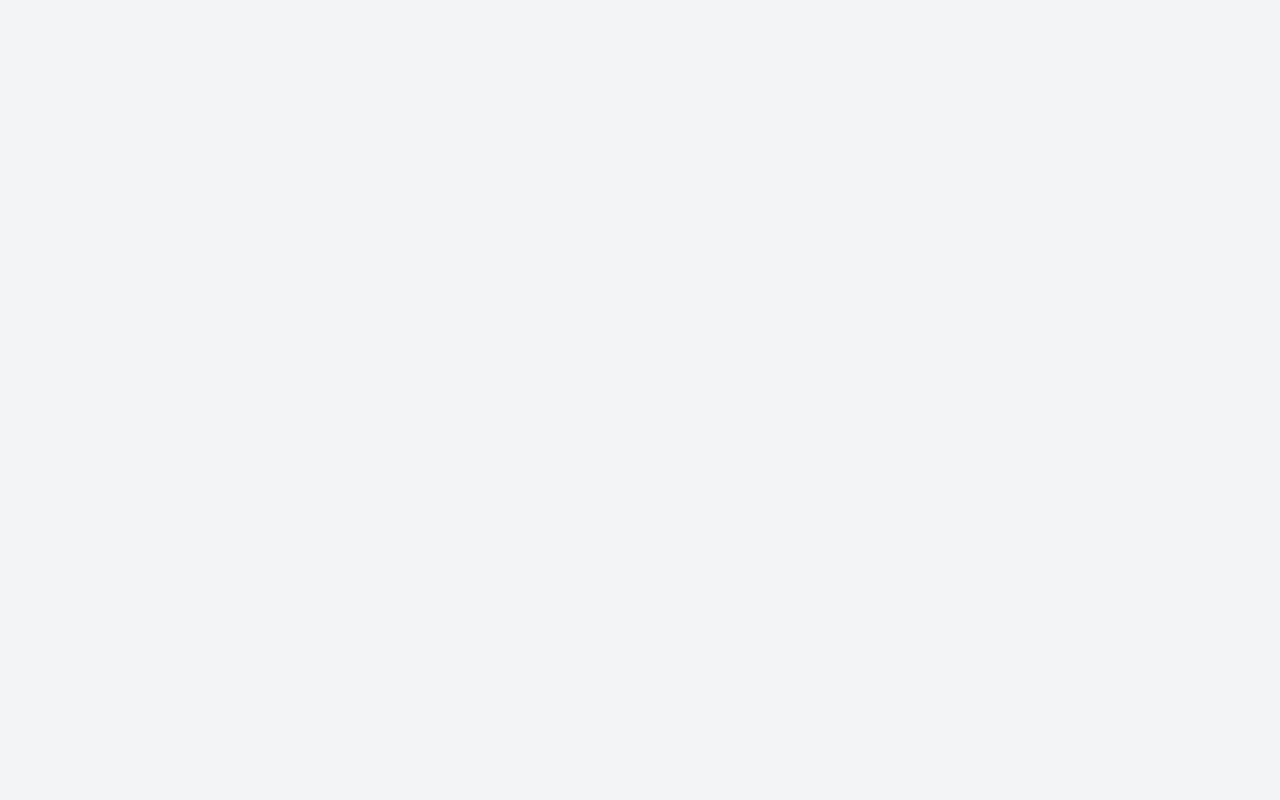
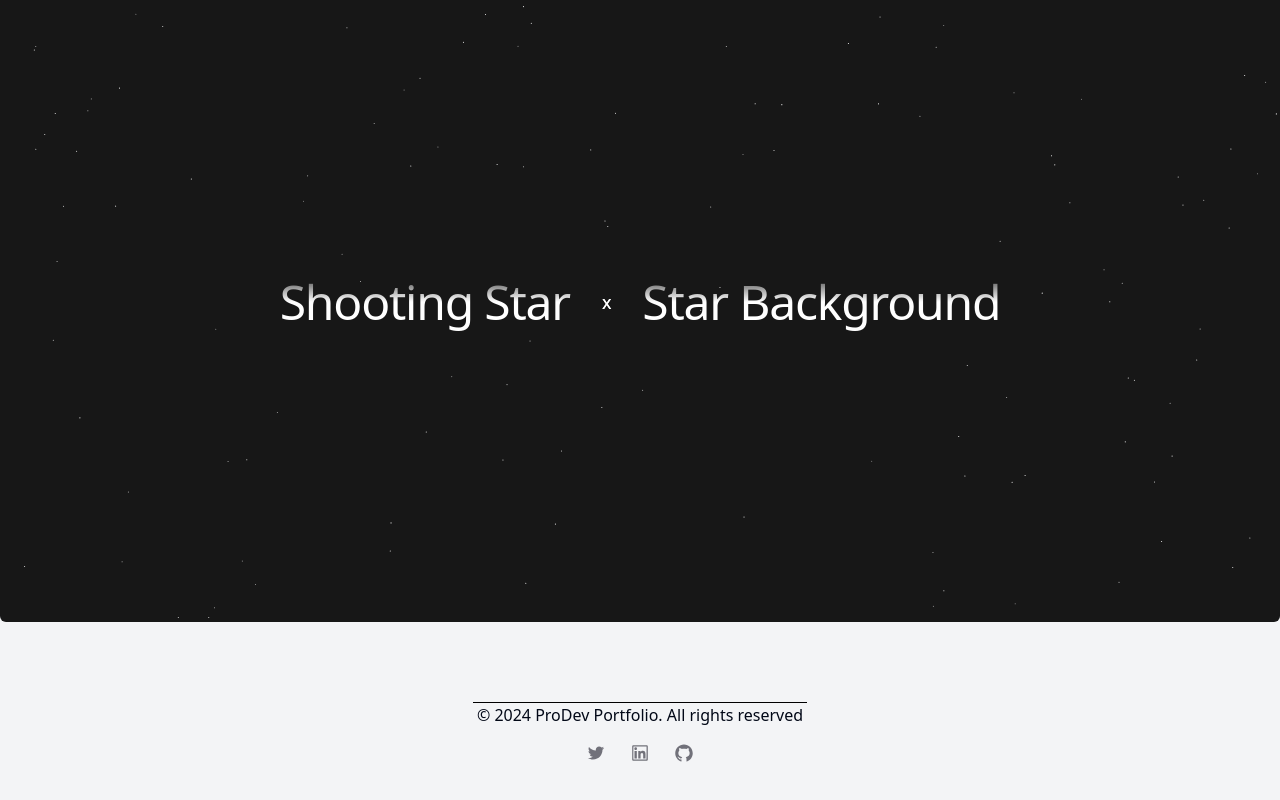
Before and after one commit to TheHolyRoller/portfolio, a Next.js app: page / in a window 1280 px wide. Shown: the part 1856-2656 px from the top of the page. Before the commit the page ends 800 px from the top, so only its background shows below. Built offline with nearby package versions, Linux system fonts and the light colour scheme.

Commit message:
Just some simple changes

```diff
--- a/Styles/CardImage.module.css
+++ b/Styles/CardImage.module.css
@@ -36,8 +36,6 @@
     width: 17.313rem;
 
     height: 11rem;
-    /* outline: 0.5px solid hotpink; */
-
 
     background-position: center;
     background-repeat: no-repeat;
--- /dev/null
+++ b/Styles/Footer.module.css
@@ -0,0 +1,43 @@
+
+
+.footerMainContainer{
+
+
+    /* outline: 1px solid lime; */
+    width: 20.872rem;
+    margin: 5rem auto;
+    display: grid;
+
+
+
+}
+
+
+
+
+.lineDiv{
+
+    width: 20.872rem;
+    height:0.5px;
+    background-color: black;
+    /* background-color: #27272a; */
+
+
+
+
+}
+
+
+
+
+
+.footerText{
+
+
+
+    margin: 0 auto;
+
+
+
+
+}
--- a/app/page.tsx
+++ b/app/page.tsx
@@ -25,6 +25,7 @@ import NextNav from "@/components/NextNav";
 
 
 import CardImage from '../components/CardImage';
+import Footer from '../components/Footer';
 
 
 export default function Home() {
@@ -37,7 +38,9 @@ export default function Home() {
 
     {/* <NavbarDemo/>  */}
 
-    <CardImage/>
+    {/* <CardImage/> */}
+    {/* <Footer/> */}
+
 
 
 
@@ -49,21 +52,23 @@ export default function Home() {
 
     <div style={{width: '100vw', outline: '0px solid lime', margin: 'auto', display: 'grid', placeContent: 'center'}} >
 
-    {/* <ImagesSliderDemo/>  */}
+    <ImagesSliderDemo/>
     </div>
 
     <div className="" style={{outline: '0px solid lime', margin:'3rem auto', width: '80vw', display: 'grid', placeContent: 'center'}} >
 
-    {/* <TextGenerateEffectDemo/>  */}
+    <TextGenerateEffectDemo/>
     </div>
 
     <div style={{margin: '2rem auto', paddingBottom: '3rem'}} >
 
-    {/* <FocusCardsDemo/>  */}
+    <FocusCardsDemo/>
     </div>
-    {/* <ShootingStarsAndStarsBackgroundDemo/>  */}
+    <ShootingStarsAndStarsBackgroundDemo/>
 
     <div style={{}} >
+
+    <Footer/>
 
 
 
--- /dev/null
+++ b/components/Footer.tsx
@@ -0,0 +1,58 @@
+/* eslint-disable @typescript-eslint/no-unused-vars */
+'use client';
+import React from 'react'
+import ft from '../Styles/Footer.module.css';
+
+
+
+function Footer() {
+  return (
+        <footer className={ft.footerMainContainer}>
+
+        {/* Add in the line div here  */}
+        <div className={ft.lineDiv}></div>
+
+        {/* Add in the text here  */}
+
+        <div className={ft.footerText}>
+
+        © 2024 ProDev Portfolio. All rights reserved
+
+        </div>
+
+
+        <div className='flex flex-row justify-center space-x-2 mt-2' >
+
+        {/* Add in the icons here  */}
+        <span className='relative z-10 px-2 py-2 inline-block  cursor-pointer' >
+
+        <svg stroke="currentColor" fill="#71717a" stroke-width="0" viewBox="0 0 1024 1024" className="h-5 w-5 hover:text-primary transition duration-150" height="1em" width="1em" xmlns="http://www.w3.org/2000/svg"><path d="M928 254.3c-30.6 13.2-63.9 22.7-98.2 26.4a170.1 170.1 0 0 0 75-94 336.64 336.64 0 0 1-108.2 41.2A170.1 170.1 0 0 0 672 174c-94.5 0-170.5 76.6-170.5 170.6 0 13.2 1.6 26.4 4.2 39.1-141.5-7.4-267.7-75-351.6-178.5a169.32 169.32 0 0 0-23.2 86.1c0 59.2 30.1 111.4 76 142.1a172 172 0 0 1-77.1-21.7v2.1c0 82.9 58.6 151.6 136.7 167.4a180.6 180.6 0 0 1-44.9 5.8c-11.1 0-21.6-1.1-32.2-2.6C211 652 273.9 701.1 348.8 702.7c-58.6 45.9-132 72.9-211.7 72.9-14.3 0-27.5-.5-41.2-2.1C171.5 822 261.2 850 357.8 850 671.4 850 843 590.2 843 364.7c0-7.4 0-14.8-.5-22.2 33.2-24.3 62.3-54.4 85.5-88.2z"></path></svg>
+
+
+
+        </span>
+
+
+        <span className='relative z-10 px-2 py-2 inline-block  cursor-pointer' >
+
+
+        <svg stroke="currentColor" fill="#71717a" stroke-width="0" viewBox="0 0 1024 1024" className="h-5 w-5 hover:text-primary transition duration-150" height="1em" width="1em" xmlns="http://www.w3.org/2000/svg"><path d="M847.7 112H176.3c-35.5 0-64.3 28.8-64.3 64.3v671.4c0 35.5 28.8 64.3 64.3 64.3h671.4c35.5 0 64.3-28.8 64.3-64.3V176.3c0-35.5-28.8-64.3-64.3-64.3zm0 736c-447.8-.1-671.7-.2-671.7-.3.1-447.8.2-671.7.3-671.7 447.8.1 671.7.2 671.7.3-.1 447.8-.2 671.7-.3 671.7zM230.6 411.9h118.7v381.8H230.6zm59.4-52.2c37.9 0 68.8-30.8 68.8-68.8a68.8 68.8 0 1 0-137.6 0c-.1 38 30.7 68.8 68.8 68.8zm252.3 245.1c0-49.8 9.5-98 71.2-98 60.8 0 61.7 56.9 61.7 101.2v185.7h118.6V584.3c0-102.8-22.2-181.9-142.3-181.9-57.7 0-96.4 31.7-112.3 61.7h-1.6v-52.2H423.7v381.8h118.6V604.8z"></path></svg>
+
+        </span>
+
+
+        <span className='relative z-10 px-2 py-2 inline-block cursor-pointer'>
+
+        <svg stroke="currentColor" fill="#71717a" stroke-width="0" viewBox="0 0 1024 1024" className="h-5 w-5 hover:text-primary transition duration-150" height="1em" width="1em" xmlns="http://www.w3.org/2000/svg"><path d="M511.6 76.3C264.3 76.2 64 276.4 64 523.5 64 718.9 189.3 885 363.8 946c23.5 5.9 19.9-10.8 19.9-22.2v-77.5c-135.7 15.9-141.2-73.9-150.3-88.9C215 726 171.5 718 184.5 703c30.9-15.9 62.4 4 98.9 57.9 26.4 39.1 77.9 32.5 104 26 5.7-23.5 17.9-44.5 34.7-60.8-140.6-25.2-199.2-111-199.2-213 0-49.5 16.3-95 48.3-131.7-20.4-60.5 1.9-112.3 4.9-120 58.1-5.2 118.5 41.6 123.2 45.3 33-8.9 70.7-13.6 112.9-13.6 42.4 0 80.2 4.9 113.5 13.9 11.3-8.6 67.3-48.8 121.3-43.9 2.9 7.7 24.7 58.3 5.5 118 32.4 36.8 48.9 82.7 48.9 132.3 0 102.2-59 188.1-200 212.9a127.5 127.5 0 0 1 38.1 91v112.5c.8 9 0 17.9 15 17.9 177.1-59.7 304.6-227 304.6-424.1 0-247.2-200.4-447.3-447.5-447.3z"></path></svg>
+
+
+
+        </span>
+
+        </div>
+
+        </footer>
+  )
+}
+
+export default Footer
```
